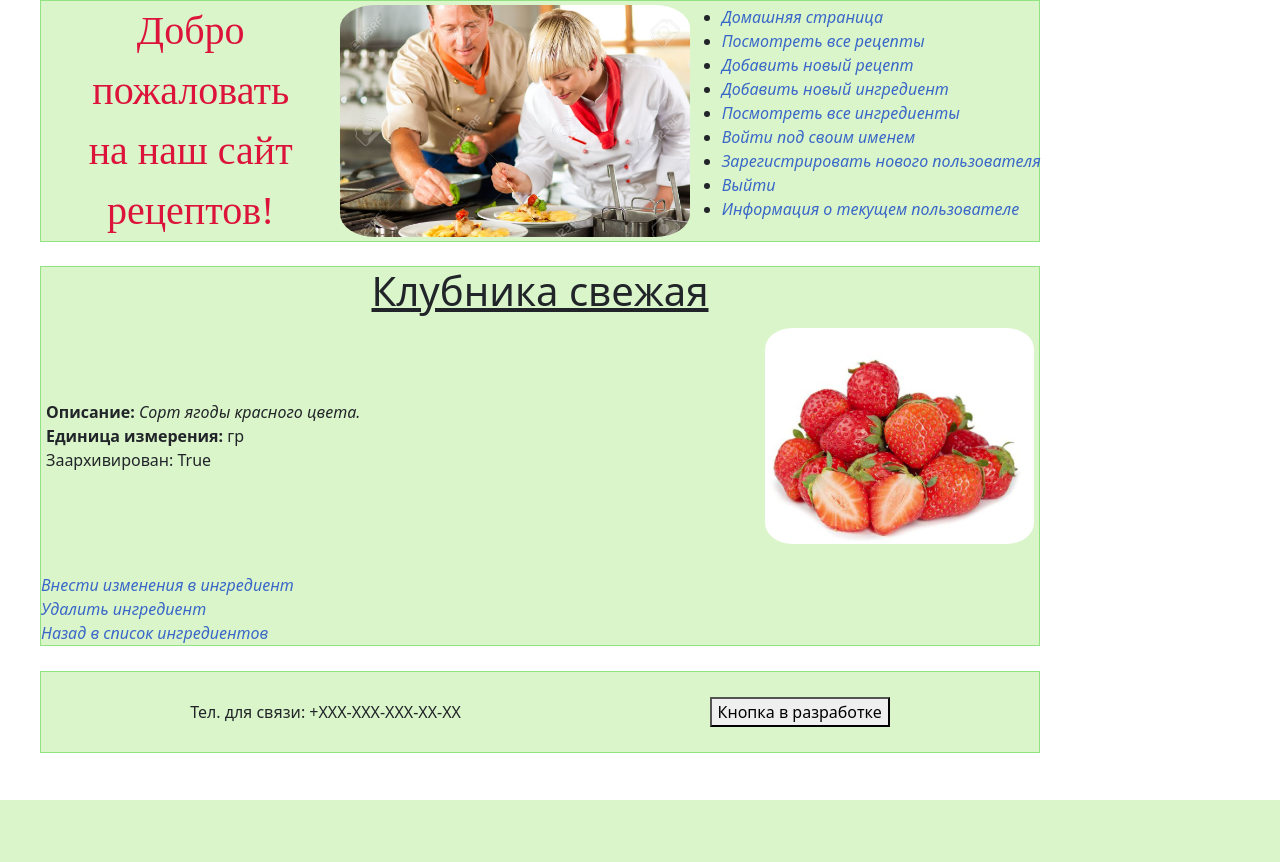
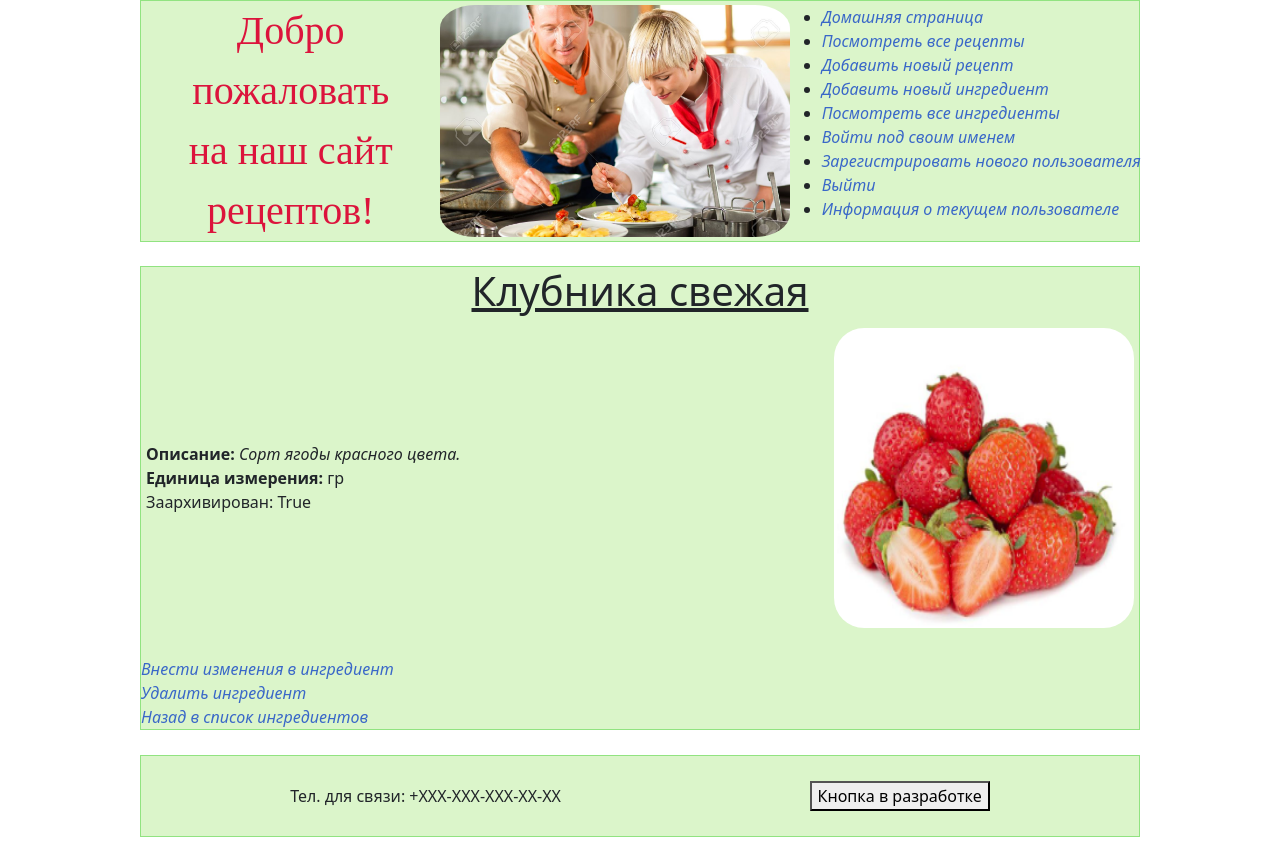
Before and after one commit to natasha-s-geekbrains/django-app, a Django app: page /ingred/11/ in a window 1280 px wide. Before the commit the page ends 800 px from the top, so only its background shows below. Run offline with Django 5.2, Linux system fonts and the light colour scheme; data comes from the database, SQL or seed files in the repository; both versions use the stored data as it was after the commit.

Commit message:
changes made feb04

```diff
--- a/recipesite/recipeapp/forms.py
+++ b/recipesite/recipeapp/forms.py
@@ -20,7 +20,7 @@ class RecipeForm(forms.ModelForm):
     )
 
     description = forms.CharField(
-        label='Как приготовить:',
+        label='Шаги приготовления:',
         widget=forms.Textarea(
             attrs={'class': 'form-control'}
         )
@@ -55,7 +55,7 @@ class IngredientForm(forms.ModelForm):
     )
 
     description = forms.CharField(
-        label='Примечание:',
+        label='Описание:',
         widget=forms.Textarea(
             attrs={'class': 'form-control'}
         )
--- a/recipesite/static/styles.css
+++ b/recipesite/static/styles.css
@@ -3,8 +3,18 @@ html, body {
     padding: 0;
     }
 
+
 header {
     padding: 0 40px;
+    }
+
+
+.fixed-container {
+    max-width: 1000px;
+    height: 100%;
+    margin-left: auto;
+    margin-right: auto;
+    background-color: #DBF5CA;
     }
 
 header > div {
@@ -101,7 +111,10 @@ section > div {
     margin: 5px;
     align-self: center
 }
-
+.ingred-det-img img {
+    width: 300px;
+    height: 300px;
+}
 
 .user-data {
     color: blue;
@@ -126,13 +139,6 @@ footer > div {
     padding: 25px;
     }
 
-.fixed-container {
-    max-width: 1000px;
-    height: 100%
-    margin-left: auto;
-    margin-right: auto;
-    background-color: #DBF5CA;
-    }
 
 a {
     text-decoration: none;
```
Also changed, not shown: recipesite/database/db.sqlite3, recipesite/uploads/ingredients/ingredient_8/preview/Снимок_экрана_2025-02-04_224603.png (added), recipesite/uploads/ingredients/ingredient_None/preview/Снимок_экрана_2025-02-04_223407.png (added), recipesite/uploads/ingredients/ingredient_None/preview/Снимок_экрана_2025-02-04_223512.png (added).
